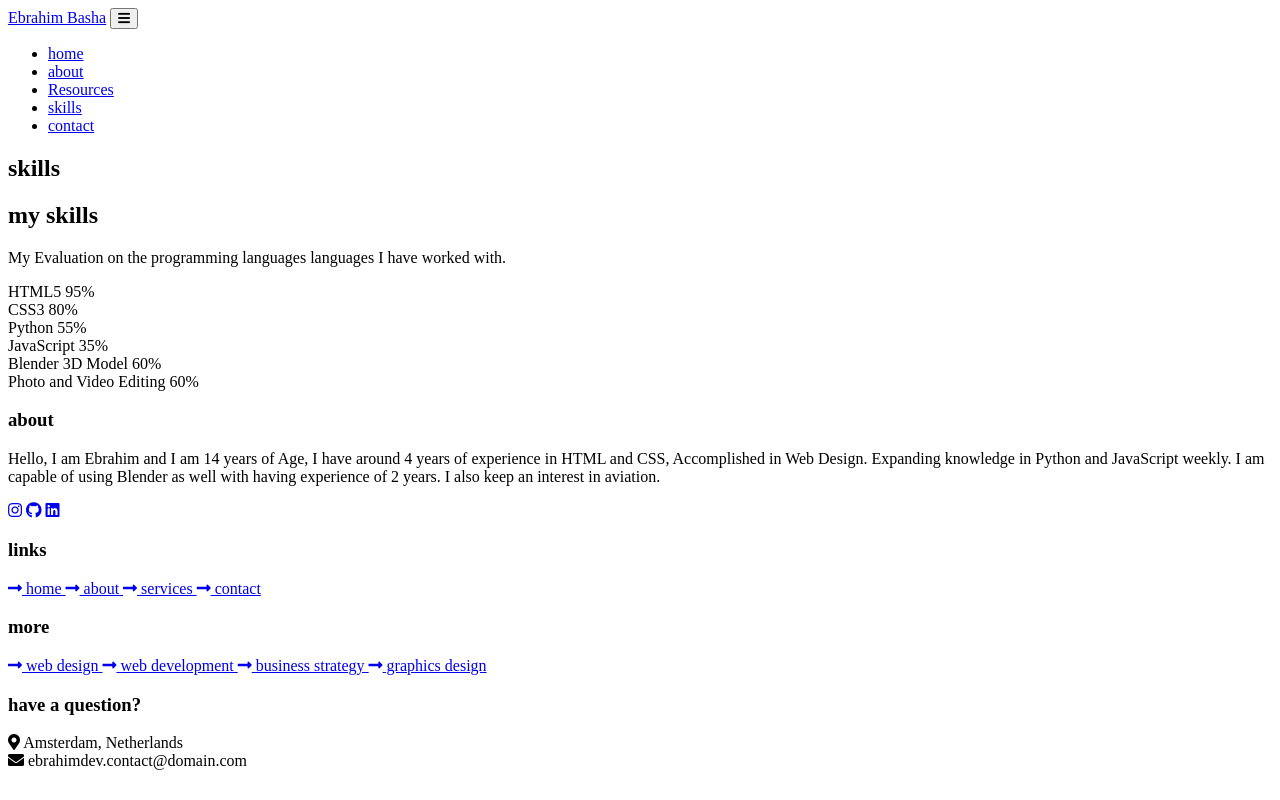
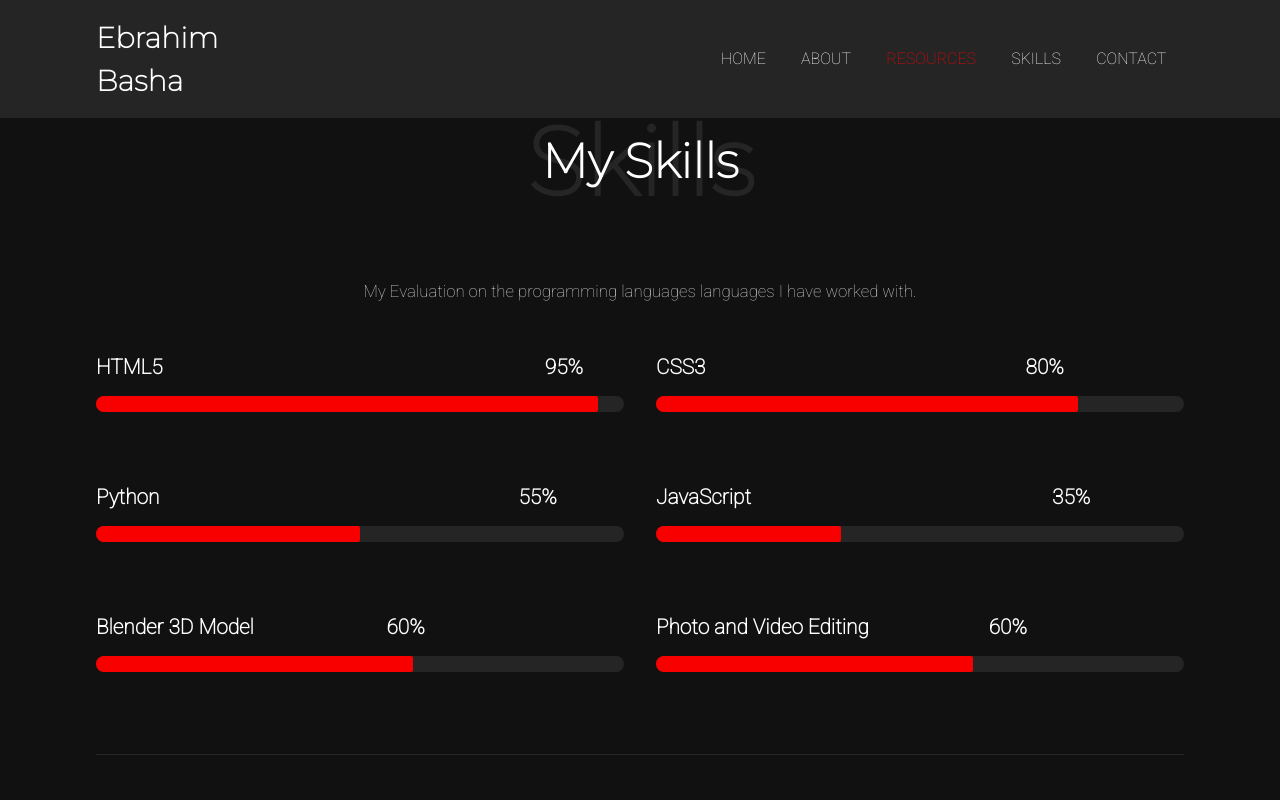
Before and after one commit to TheRealAceCoder/WebsiteEbrahim, a plain HTML site: page bar.html in a window 1280 px wide. Shown: the top 800 px of the page. Drawn offline with Linux system fonts and the light colour scheme; files that its build step writes are made by us from their sources; the site is published under a folder, as on GitHub Pages, so addresses that start at the root find nothing.

Commit message:
Update bar.html

```diff
--- a/bar.html
+++ b/bar.html
@@ -8,9 +8,9 @@
     <meta name="description" content="">
     <meta name="viewport" content="width=device-width, initial-scale=1">
     <!-- utility css file -->
-    <link rel="stylesheet" href="/public/assets/css/utility.css">
+    <link rel="stylesheet" href="./assets/css/utility.css">
     <!-- style css file -->
-    <link rel = "stylesheet" href = "/public/assets/css/style.css">
+    <link rel = "stylesheet" href = "./assets/css/style.css">
     <!-- fontawesome cdn -->
     <link rel="stylesheet" href="https://cdnjs.cloudflare.com/ajax/libs/font-awesome/5.15.1/css/all.min.css" integrity="sha512-+4zCK9k+qNFUR5X+cKL9EIR+ZOhtIloNl9GIKS57V1MyNsYpYcUrUeQc9vNfzsWfV28IaLL3i96P9sdNyeRssA==" crossorigin="anonymous" />
     <!-- google fonts -->
@@ -212,6 +212,6 @@
 
 
     <!-- custom js file -->
-    <script src="/public/assets/js/script.js"></script>
+    <script src="./assets/js/script.js"></script>
   </body>
 </html>
```
